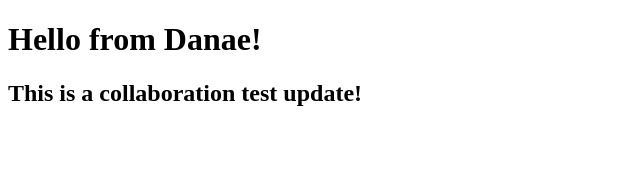
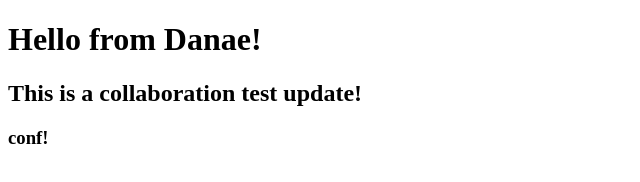
Before and after one commit to danaesp/html-collab-test, a plain HTML site: page index.html in a window 1280 px wide. Shown: the full height of the page, 0-640 px from the left. Drawn offline with Linux system fonts and the light colour scheme.

Commit message:
Update index.html
c1

```diff
--- a/index.html
+++ b/index.html
@@ -6,6 +6,7 @@
   <body>
     <h1>Hello from Danae!</h1>
     <h2>This is a collaboration test update!</h2>
+    <h3>conf!</h3>
 
   </body>
 </html>
```
